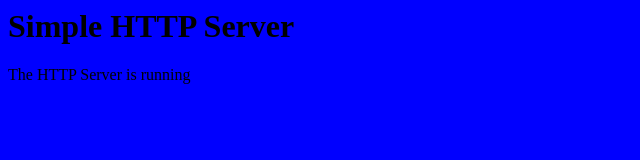
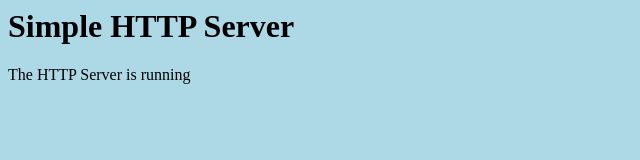
Before and after one commit to JacquesN1/c270_assignment, a plain HTML site: page index.html in a window 1280 px wide. Shown: the whole page, without its empty margins (0-640 px from the left). Drawn offline with Linux system fonts and the light colour scheme.

Commit message:
jenkinsfile

```diff
--- a/index.html
+++ b/index.html
@@ -2,7 +2,7 @@
     <head>
         <title>Simple HTTP Server</title>
     </head>
-    <body style="background-color:blue;">
+    <body style="background-color:lightblue;">
         <h1>Simple HTTP Server</h1>
         <p>The HTTP Server is running</p>
     </body>
```
